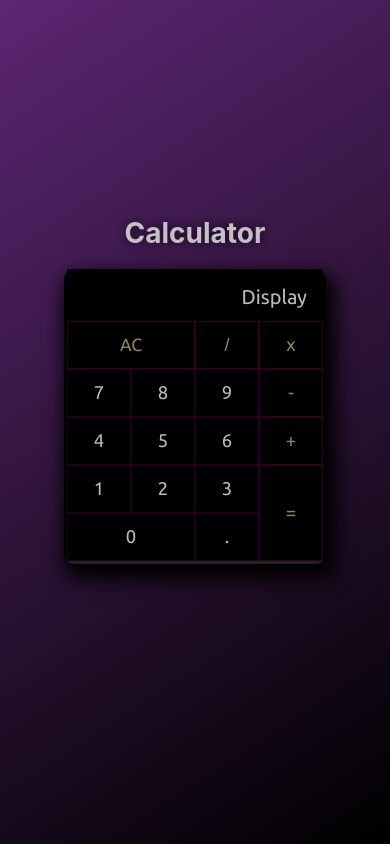
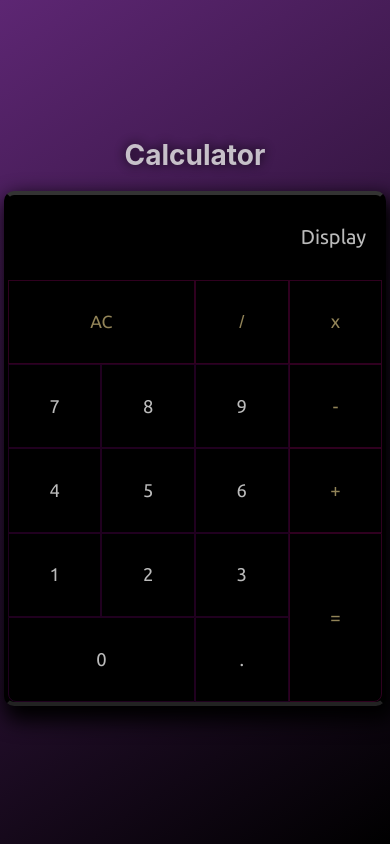
Before and after one commit to abhishekakade/calculator, a React (Create React App) app: page / in a window 390 px wide. Built offline with nearby package versions, Linux system fonts and the light colour scheme.

Commit message:
styles: full width mobile view

```diff
--- a/src/App.css
+++ b/src/App.css
@@ -19,10 +19,10 @@
   margin: auto;
   margin-bottom: 4rem;
   padding: 0;
-  border: 5px solid black;
+  border: 4px solid black;
   border-radius: 10px;
-  border-top: 3px solid #333333;
-  border-bottom: 3px solid #222222;
+  border-top: 4px solid #333333;
+  border-bottom: 4px solid #222222;
   box-shadow: 5px 10px 20px 5px black;
   background: #000000;
   display: grid;
@@ -34,7 +34,7 @@
 
 button {
   color: #bbbbbb;
-  border: 0.5px solid #20001f;
+  border: 1px solid #20001f;
   font-size: 1.35rem;
   margin: 0;
   background: black;
@@ -44,7 +44,7 @@ button {
 
 button:hover {
   transition: all 100ms;
-  border: 0.5px solid #777777;
+  border: 1px solid #777777;
   text-shadow: 0 0 0.75rem #000000;
 }
 
@@ -69,11 +69,13 @@ button:hover {
 #wide-zero {
   grid-column: 1 / 3;
   grid-row: 6;
+  border-bottom-left-radius: 8px;
 }
 
 #equals {
   grid-column: 4;
   grid-row: 5 / span 6;
+  border-bottom-right-radius: 8px;
 }
 
 #divide,
@@ -84,14 +86,14 @@ button:hover {
 #equals {
   background: #000000;
   color: #928458;
-  border: 0.5px solid #2f001f;
+  border: 1px solid #2f001f;
 }
 
 #divide:active,
 #multiply:active,
 #add:active,
 #subtract:active {
-  border: 0.5px solid #555555;
+  border: 1px solid #555555;
   box-shadow: 0 0 0.75rem #928458 inset;
 }
 
@@ -100,11 +102,11 @@ button:hover {
 #add:hover,
 #subtract:hover {
   transition: all 200ms;
-  border: 0.5px solid #928458;
+  border: 1px solid #928458;
 }
 
 button:active {
-  border: 0.5px solid #555555;
+  border: 1px solid #555555;
   box-shadow: 0 0 0.5rem #777777 inset;
 }
 
@@ -113,7 +115,7 @@ button:active {
 }
 
 #clear:hover {
-  border: 0.5px solid darkred;
+  border: 1px solid darkred;
 }
 
 #equals:active {
@@ -121,7 +123,7 @@ button:active {
 }
 
 #equals:hover {
-  border: 0.5px solid green;
+  border: 1px solid green;
 }
 
 #divide {
@@ -136,11 +138,11 @@ button:active {
   }
 
   #container {
-    grid-template-columns: repeat(4, 4rem);
+    grid-template-columns: repeat(4, 20vw);
     grid-template-rows: repeat(6, 3rem);
-    border: 3px solid #000000;
-    border-top: 4px solid #333333;
-    border-bottom: 3px solid #222222;
+    overflow: hidden;
+    margin-bottom: 0;
+    margin: 0 auto;
   }
 
   button {
@@ -153,7 +155,7 @@ button:active {
   #subtract,
   #clear,
   #equals {
-    border: 0.5px solid #2f001f;
+    border: 1px solid #2f001f;
   }
 
   #display {
@@ -162,6 +164,13 @@ button:active {
 
   #clear {
     font-size: 1.1rem;
+  }
+}
+
+@media screen and (max-width: 720px) {
+  #container {
+    grid-template-columns: repeat(4, 24vw);
+    grid-template-rows: repeat(6, 10vh);
   }
 }
 
@@ -175,7 +184,6 @@ button:active {
   #container {
     grid-template-columns: repeat(4, 6rem);
     grid-template-rows: repeat(6, 4.5rem);
-    border-bottom: 4px solid #222222;
   }
 
   button {
--- a/src/index.css
+++ b/src/index.css
@@ -2,6 +2,7 @@ html {
   height: 100%;
   background: linear-gradient(147deg, #5d2673, #000000);
   display: grid;
+  box-sizing: border-box;
 }
 
 body {
```
